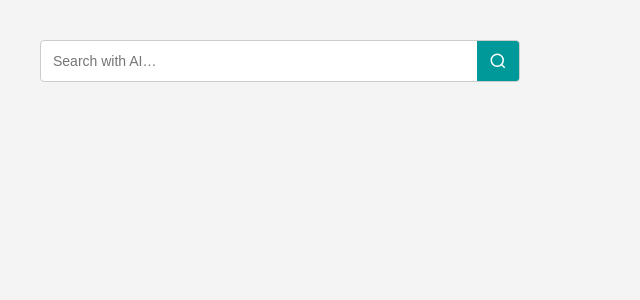
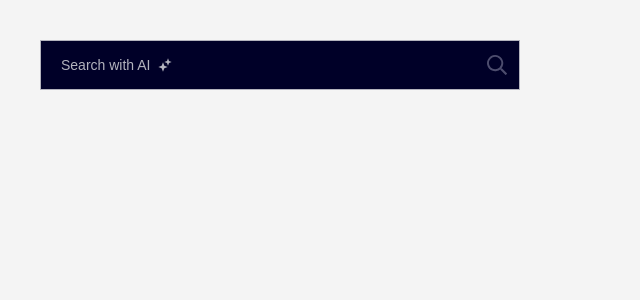
Before and after one commit to mallikachakraborty2026/community-gainsight-widgets, a React (Vite) app in the folder widgets/search-widget/: page / in a window 1280 px wide. Shown: the top 300 px of the page, without its empty margins (0-640 px from the left). Built offline with nearby package versions, Linux system fonts and the light colour scheme.

Commit message:
feat: match universal search UI — two-column layout, question pills, dark theme

```diff
--- a/widgets/search-widget/src/SearchWidget.tsx
+++ b/widgets/search-widget/src/SearchWidget.tsx
@@ -1,16 +1,28 @@
 import { useState, useCallback } from 'react'
 import { useCommunitySearch, type SearchHit, COMMUNITY_SEARCH_URL } from './useCommunitySearch'
 
+// Matches the IconAI from xd-universal-components
+function IconAI() {
+  return (
+    <svg width="16" height="16" viewBox="0 0 24 24" fill="none" aria-hidden="true">
+      <path fill="currentColor" fillRule="evenodd" d="m15 9-4-1.5L15 6l1.5-4L18 6l4 1.5L18 9l-1.5 4L15 9Zm-8 8-5-2 5-2 2-5 2 5 5 2-5 2-2 5-2-5Z" />
+    </svg>
+  )
+}
+
 function WebItem({ hit, onSelect }: { hit: SearchHit; onSelect: (hit: SearchHit) => void }) {
+  const isQuestion = hit.subtype === 'QUESTIONS'
   return (
     <li
-      className="suggestion-item"
+      className={`suggestion-item${isQuestion ? ' suggestion-item--question' : ''}`}
       role="option"
       aria-selected="false"
       onMouseDown={(e) => { e.preventDefault(); onSelect(hit) }}
-      // highlighted contains <mark> tags from the API — same source as siemens.com header
-      dangerouslySetInnerHTML={{ __html: hit.highlighted }}
-    />
+    >
+      {isQuestion && <IconAI />}
+      {/* highlighted contains <mark> tags from the API — same source as siemens.com header */}
+      <span dangerouslySetInnerHTML={{ __html: hit.highlighted }} />
+    </li>
   )
 }
 
@@ -65,32 +77,43 @@ export function SearchWidget() {
         className="search-form"
         onSubmit={(e) => { e.preventDefault(); handleSubmit() }}
       >
+        {/* Overlay placeholder matching the siemens.com header style */}
+        {inputValue === '' && (
+          <span className="search-placeholder" aria-hidden="true">
+            Search with AI <IconAI />
+          </span>
+        )}
         <input
           type="search"
           className="search-input"
-          placeholder="Search with AI…"
+          placeholder=" "
           value={inputValue}
           autoComplete="off"
           onChange={(e) => { setInputValue(e.currentTarget.value); setOpen(true) }}
           onFocus={() => setOpen(true)}
           onBlur={() => setOpen(false)}
-          aria-label="Search"
+          aria-label="Search with AI"
           aria-autocomplete="list"
           aria-expanded={open && hasHits}
         />
-        <button type="submit" className="search-btn" aria-label="Submit search">
-          <svg viewBox="0 0 24 24" width="18" height="18" fill="none" stroke="currentColor" strokeWidth="2">
-            <circle cx="11" cy="11" r="8" />
-            <line x1="21" y1="21" x2="16.65" y2="16.65" />
+        <button
+          type="submit"
+          className="search-btn"
+          aria-label="Submit search"
+          disabled={inputValue.trim().length < 2}
+        >
+          <svg viewBox="0 0 20 20" width="20" height="20" fill="currentColor" aria-hidden="true">
+            <path d="M19.862 18.316 15.12 13.574a.464.464 0 0 0-.332-.137h-.516a8.123 8.123 0 1 0-.836.836v.516c0 .124.05.243.137.332l4.742 4.742a.469.469 0 0 0 .664 0l.883-.883a.469.469 0 0 0 0-.664ZM8.125 14.374a6.25 6.25 0 1 1 0-12.5 6.25 6.25 0 0 1 0 12.5Z"/>
           </svg>
         </button>
       </form>
 
       {open && hasHits && (
         <div className="suggestions-panel" role="listbox">
+          <div className="suggestions-columns">
             {webHits.length > 0 && (
-            <div className="suggestions-section" role="group">
-              <div className="section-header">Search suggestions</div>
+              <div className="suggestions-col" role="group">
+                <div className="section-header">Search Suggestions</div>
                 <ul className="suggestions-list">
                   {webHits.map((hit) => (
                     <WebItem key={`web-${hit.term}`} hit={hit} onSelect={handleSelectWeb} />
@@ -98,9 +121,8 @@ export function SearchWidget() {
                 </ul>
               </div>
             )}
-
             {productHits.length > 0 && (
-            <div className="suggestions-section suggestions-products" role="group">
+              <div className="suggestions-col" role="group">
                 <div className="section-header">Products</div>
                 {productHits.map((hit) => (
                   <ProductItem key={`product-${hit.term}`} hit={hit} onSelect={handleSelectProduct} />
@@ -110,10 +132,11 @@ export function SearchWidget() {
                   href={`${COMMUNITY_SEARCH_URL}?q=${encodeURIComponent(inputValue)}`}
                   onMouseDown={(e) => e.preventDefault()}
                 >
-                View all in community
+                  View all product results
                 </a>
               </div>
             )}
+          </div>
         </div>
       )}
 
--- a/widgets/search-widget/src/widget.css
+++ b/widgets/search-widget/src/widget.css
@@ -1,6 +1,6 @@
 :host {
   display: block;
-  font-family: -apple-system, BlinkMacSystemFont, 'Segoe UI', Roboto, sans-serif;
+  font-family: 'Siemens Sans', -apple-system, BlinkMacSystemFont, 'Segoe UI', Roboto, sans-serif;
 }
 
 .search-widget {
@@ -12,30 +12,56 @@
 .search-form {
   display: flex;
   align-items: center;
-  border: 1.5px solid #ccc;
-  border-radius: 4px;
-  overflow: hidden;
-  background: #fff;
+  position: relative;
+  border: 1px solid #b3b3be;
+  background: #000028;
   transition: border-color 0.2s;
 }
 
 .search-form:focus-within {
-  border-color: #009999;
+  border-color: #00ffb9;
 }
 
 .search-input {
   flex: 1;
   border: none;
   outline: none;
-  padding: 10px 12px;
+  padding: 12px 12px 12px 20px;
   font-size: 14px;
+  min-height: 48px;
   background: transparent;
-  /* reset browser search field styling */
+  color: #fff;
+  caret-color: #fff;
+  appearance: none;
   -webkit-appearance: none;
+  z-index: 1;
+  position: relative;
 }
 
 .search-input::-webkit-search-cancel-button {
   -webkit-appearance: none;
+}
+
+.search-input:-webkit-autofill,
+.search-input:-webkit-autofill:focus {
+  -webkit-box-shadow: 0 0 0 50px #000028 inset;
+  -webkit-text-fill-color: #fff;
+}
+
+/* Placeholder overlay — shown when input is empty, hidden when typing */
+.search-placeholder {
+  position: absolute;
+  left: 20px;
+  top: 50%;
+  transform: translateY(-50%);
+  display: flex;
+  align-items: center;
+  gap: 6px;
+  color: #b3b3be;
+  font-size: 14px;
+  pointer-events: none;
+  z-index: 0;
+  white-space: nowrap;
 }
 
 .search-btn {
@@ -43,47 +69,55 @@
   align-items: center;
   justify-content: center;
   padding: 0 12px;
-  height: 40px;
+  height: 48px;
   border: none;
-  background: #009999;
-  color: #fff;
+  background: transparent;
+  color: #9999a9;
   cursor: pointer;
-  transition: background 0.2s;
+  transition: color 0.2s;
+  z-index: 1;
 }
 
 .search-btn:hover {
-  background: #007a7a;
+  color: #00ffb9;
+}
+
+.search-btn:disabled {
+  color: #4d4d6e;
+  cursor: default;
 }
 
 .suggestions-panel {
   position: absolute;
-  top: calc(100% + 4px);
+  top: calc(100% + 2px);
   left: 0;
   right: 0;
-  background: #fff;
-  border: 1px solid #ddd;
-  border-radius: 4px;
-  box-shadow: 0 4px 12px rgba(0, 0, 0, 0.1);
+  background: #000028;
+  border: 1px solid #66667e;
   z-index: 9999;
-  max-height: 420px;
-  overflow-y: auto;
+  padding: 20px;
 }
 
-.suggestions-section {
-  padding: 4px 0;
+.suggestions-columns {
+  display: flex;
+  gap: 32px;
 }
 
-.suggestions-section + .suggestions-section {
-  border-top: 1px solid #f0f0f0;
+.suggestions-col {
+  flex: 1;
+  min-width: 0;
 }
 
 .section-header {
-  padding: 8px 14px 4px;
-  font-size: 11px;
-  font-weight: 600;
-  color: #888;
+  height: 42px;
+  border-bottom: 1px solid #737389;
+  display: flex;
+  align-items: center;
+  font-size: 12px;
+  font-weight: 700;
+  color: #b3b3be;
   text-transform: uppercase;
-  letter-spacing: 0.06em;
+  letter-spacing: 0.08em;
 }
 
 .suggestions-list {
@@ -93,46 +127,61 @@
 }
 
 .suggestion-item {
-  padding: 9px 14px;
   font-size: 14px;
+  font-weight: 500;
+  margin-top: 16px;
   cursor: pointer;
-  color: #333;
+  color: #fff;
   white-space: nowrap;
   overflow: hidden;
   text-overflow: ellipsis;
+  letter-spacing: 0;
+  list-style: none;
 }
 
 .suggestion-item:hover {
-  background: #f5f5f5;
+  color: #00ffb9;
 }
 
 .suggestion-item mark {
   background: none;
-  font-weight: 600;
+  font-weight: 700;
   color: inherit;
 }
 
+/* QUESTIONS type — pill border + sparkle icon */
+.suggestion-item--question {
+  display: inline-flex;
+  align-items: center;
+  gap: 6px;
+  border: 1px solid #b3b3be;
+  border-radius: 8px;
+  padding: 4px 10px;
+  white-space: normal;
+  overflow: visible;
+}
+
 .product-item {
-  padding: 9px 14px;
+  margin-top: 16px;
   cursor: pointer;
 }
 
 .product-item:hover {
-  background: #f5f5f5;
+  background: #00183b;
 }
 
 .product-link {
   display: block;
   font-size: 14px;
-  font-weight: 500;
-  color: #333;
+  font-weight: 700;
+  color: #fff;
   white-space: nowrap;
   overflow: hidden;
   text-overflow: ellipsis;
 }
 
 .product-item:hover .product-link {
-  color: #009999;
+  color: #00ffb9;
 }
 
 .product-link mark {
@@ -143,13 +192,14 @@
 
 .product-by {
   font-size: 12px;
-  color: #888;
-  margin-top: 2px;
+  color: #b3b3be;
+  margin-top: 3px;
+  line-height: 1.4;
 }
 
 .product-desc {
   font-size: 12px;
-  color: #666;
+  color: #9999a9;
   margin-top: 2px;
   white-space: nowrap;
   overflow: hidden;
@@ -157,28 +207,26 @@
 }
 
 .view-all-products {
-  display: block;
-  padding: 8px 14px;
-  font-size: 13px;
-  color: #009999;
+  display: inline-block;
+  margin-top: 20px;
+  font-size: 14px;
+  font-weight: 600;
+  color: #00cccc;
   text-decoration: none;
-  font-weight: 500;
-  border-top: 1px solid #f0f0f0;
 }
 
 .view-all-products:hover {
-  text-decoration: underline;
+  color: #00ffb9;
 }
 
 .suggestions-loading {
   position: absolute;
-  top: calc(100% + 4px);
+  top: calc(100% + 2px);
   left: 0;
   right: 0;
-  padding: 10px 14px;
-  background: #fff;
-  border: 1px solid #ddd;
-  border-radius: 4px;
+  padding: 12px 20px;
+  background: #000028;
+  border: 1px solid #66667e;
   font-size: 14px;
-  color: #888;
+  color: #9999a9;
 }
```
Also changed, not shown: 1 other file (tests, documents, lock files or other folders). Lines whose indentation alone changed are shown as unchanged.
